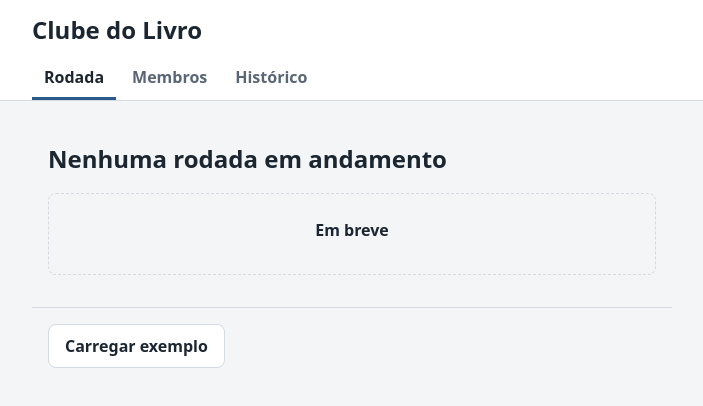
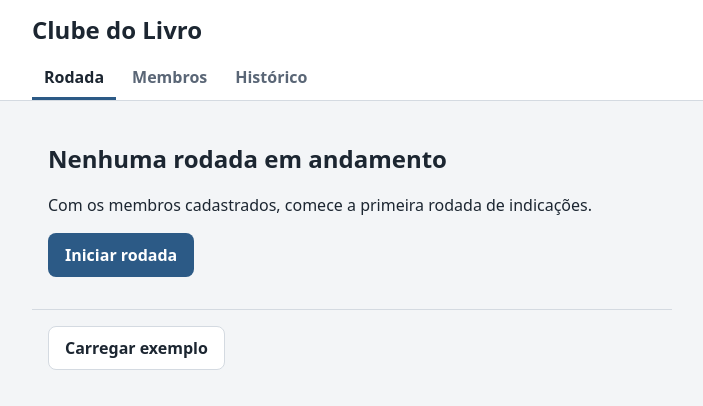
Before and after one commit to es2-clube-do-livro/clube-do-livro-es, a React (Vite) app: page / in a window 1280 px wide. Shown: the top 406 px of the page, without its empty margins (288-991 px from the left). Built offline with nearby package versions, Linux system fonts and the light colour scheme.

Commit message:
feat(rodada): adiciona o botão de iniciar rodada

```diff
--- a/src/features/round/NoRoundStep.tsx
+++ b/src/features/round/NoRoundStep.tsx
@@ -1,10 +1,36 @@
-import { EmptyState } from '../../ui/EmptyState';
+import { useState } from 'react';
+
+import { useClub } from '../../app/club-context';
+import { startRound, type StartRoundError } from '../../domain/nominations';
+import { Button } from '../../ui/Button';
+
+const MESSAGES: Record<StartRoundError, string> = {
+  'not-enough-members': 'Cadastre pelo menos 2 membros na aba Membros antes de começar.',
+  'round-in-progress': 'Já existe uma rodada em andamento.',
+};
 
 export function NoRoundStep() {
+  const { state, apply } = useClub();
+  const [error, setError] = useState<string | null>(null);
+  const first = state.rounds.length === 0;
+
   return (
     <section>
       <h2>Nenhuma rodada em andamento</h2>
-      <EmptyState title="Em breve" />
+      <p>
+        {first
+          ? 'Com os membros cadastrados, comece a primeira rodada de indicações.'
+          : 'Quando o clube estiver pronto, comece a próxima rodada de indicações.'}
+      </p>
+      <Button
+        onClick={() => {
+          const result = apply((club, env) => startRound(club, env.newId(), env.now()));
+          setError(result.ok ? null : MESSAGES[result.error]);
+        }}
+      >
+        Iniciar rodada
+      </Button>
+      {error && <p role="alert">{error}</p>}
     </section>
   );
 }
```
Also changed, not shown: 1 other file (tests, documents, lock files or other folders).
